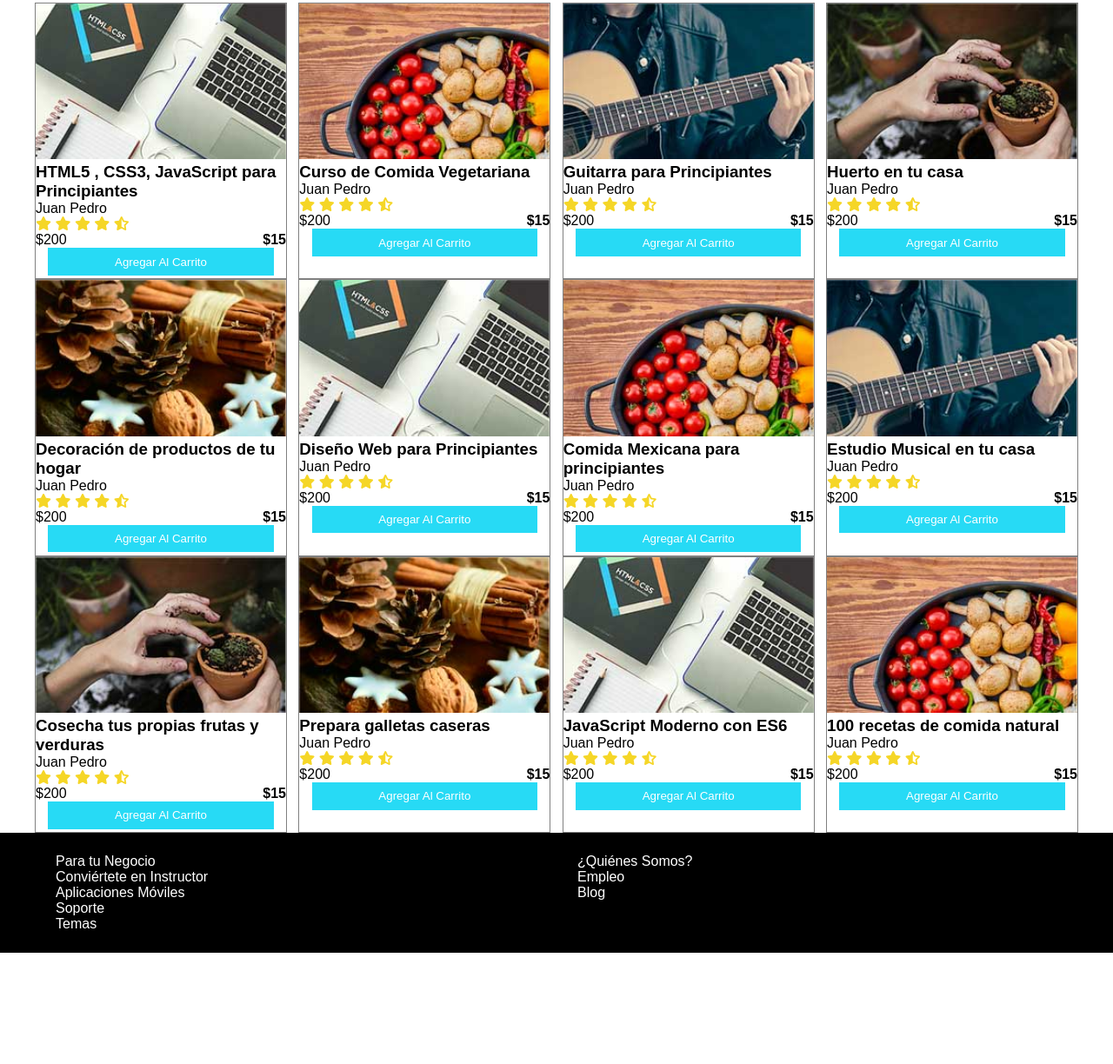
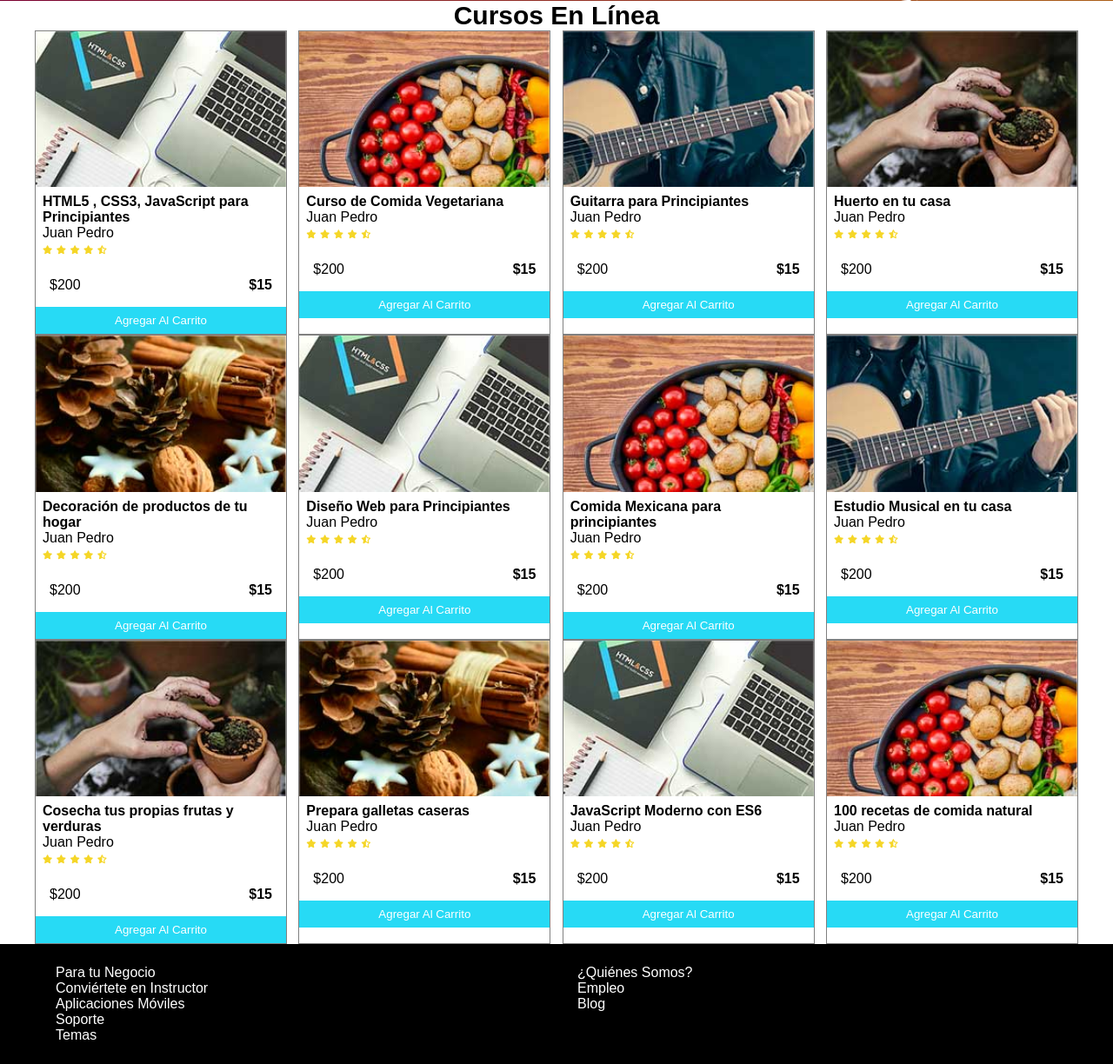
Before and after one commit to HerrecuDev/Tarea05_Flexbox-Sass, a plain HTML site: page index.html in a window 1280 px wide. Shown: the part 562-1786 px from the top of the page at 87% size. Before the commit the page ends 1658 px from the top, so only its background shows below. Drawn offline with Linux system fonts and the light colour scheme.

Commit message:
casi terminada

```diff
--- a/index.html
+++ b/index.html
@@ -18,24 +18,18 @@
 
                 <i class="fa-solid fa-cart-shopping">
                     <div class="submenu">
+                        <ul id="contenidoSubmenu">
 
-                        <div id="contenidoSubmenu">
-                            <p><strong>Imagen:</strong></p>
-                            <img src="/img/curso1.jpg" alt="imagenSubmenu">
+                            <li>Imagen <img src="/img/curso1.jpg" alt=""></li>
+                            <li>Nombre <p>CSS Grid y Flexbox Construye + 10 Proyectos</p></li>
+                            <li>Precio <p>$15</p></li>
 
-                            <p><strong>Nombre:</strong></p>
-                            <p>CSS Grid y Flexbox Contruye * 10 Poyectos</p>
-
-                            <p><strong>Precio:</strong></p>
-                            <p>$15</p>
-                        </div>
+                        </ul>
 
 
                     <button>Vaciar carrito</button>
 
                     </div>
-
-
                 </i>
 
         </header>
@@ -116,6 +110,8 @@
                     <article>
                         <img src="./img/curso1.jpg" alt="">
 
+                        <div class="textoArticulos">
+
                             <h3 class="titulo">HTML5 , CSS3, JavaScript para Principiantes</h3>
 
                             <p class="autor">Juan Pedro</p>
@@ -126,18 +122,20 @@
                             <i class="fa-solid fa-star"></i>
                             <i class="fa-solid fa-star-half-stroke"></i>
 
+                        </div>
+
                         <div class="precios">
                             <p>$200</p>
                             <p> <Strong>$15</Strong></p>
                         </div>
-
-
 
                         <button>Agregar Al Carrito</button>
                     </article>
 
                     <article>
                         <img src="./img/curso2.jpg" alt="">
+
+                        <div class="textoArticulos">
 
                             <h3 class="titulo">Curso de Comida Vegetariana</h3>
 
@@ -148,6 +146,10 @@
                             <i class="fa-solid fa-star"></i>
                             <i class="fa-solid fa-star"></i>
                             <i class="fa-solid fa-star-half-stroke"></i>
+
+
+                        </div>
+
 
                         <div class="precios">
                             <p>$200</p>
@@ -160,6 +162,8 @@
                     <article>
                         <img src="./img/curso3.jpg" alt="">
 
+                        <div class="textoArticulos">
+
                             <h3 class="titulo">Guitarra para Principiantes</h3>
 
                             <p class="autor">Juan Pedro</p>
@@ -169,6 +173,9 @@
                             <i class="fa-solid fa-star"></i>
                             <i class="fa-solid fa-star"></i>
                             <i class="fa-solid fa-star-half-stroke"></i>
+
+
+                        </div>
 
                         <div class="precios">
                             <p>$200</p>
@@ -181,6 +188,8 @@
                     <article>
                         <img src="./img/curso4.jpg" alt="">
 
+                        <div class="textoArticulos">
+
                             <h3 class="titulo">Huerto en tu casa</h3>
 
                             <p class="autor">Juan Pedro</p>
@@ -189,6 +198,8 @@
                             <i class="fa-solid fa-star"></i>
                             <i class="fa-solid fa-star"></i>
                             <i class="fa-solid fa-star-half-stroke"></i>
+
+                        </div>
 
                         <div class="precios">
                             <p>$200</p>
@@ -200,6 +211,7 @@
 
                     <article>
                         <img src="./img/curso5.jpg" alt="">
+                        <div class="textoArticulos">
 
                             <h3 class="titulo">Decoración de productos de tu hogar</h3>
 
@@ -209,6 +221,9 @@
                             <i class="fa-solid fa-star"></i>
                             <i class="fa-solid fa-star"></i>
                             <i class="fa-solid fa-star-half-stroke"></i>
+
+                        </div>
+
 
                         <div class="precios">
                             <p>$200</p>
@@ -222,6 +237,8 @@
                     <article>
                         <img src="./img/curso1.jpg" alt="">
 
+                        <div class="textoArticulos">
+
                             <h3 class="titulo">Diseño Web para Principiantes</h3>
 
                             <p class="autor">Juan Pedro</p>
@@ -231,6 +248,129 @@
                             <i class="fa-solid fa-star"></i>
                             <i class="fa-solid fa-star"></i>
                             <i class="fa-solid fa-star-half-stroke"></i>
+
+                        </div>
+
+
+                        <div class="precios">
+                            <p>$200</p>
+                            <p> <Strong>$15</Strong></p>
+                        </div>
+
+                        <button>Agregar Al Carrito</button>
+                    </article>
+
+                    <article>
+                        <img src="./img/curso2.jpg" alt="">
+                        <div class="textoArticulos">
+                            <h3 class="titulo">Comida Mexicana para principiantes</h3>
+
+                            <p class="autor">Juan Pedro</p>
+
+                            <i class="fa-solid fa-star"></i>
+                            <i class="fa-solid fa-star"></i>
+                            <i class="fa-solid fa-star"></i>
+                            <i class="fa-solid fa-star"></i>
+                            <i class="fa-solid fa-star-half-stroke"></i>
+
+                        </div>
+                        <div class="precios">
+                            <p>$200</p>
+                            <p> <Strong>$15</Strong></p>
+                        </div>
+
+                        <button>Agregar Al Carrito</button>
+                    </article>
+
+                    <article>
+                        <img src="./img/curso3.jpg" alt="">
+
+                        <div class="textoArticulos">
+
+                            <h3 class="titulo">Estudio Musical en tu casa</h3>
+
+                            <p class="autor">Juan Pedro</p>
+
+                            <i class="fa-solid fa-star"></i>
+                            <i class="fa-solid fa-star"></i>
+                            <i class="fa-solid fa-star"></i>
+                            <i class="fa-solid fa-star"></i>
+                            <i class="fa-solid fa-star-half-stroke"></i>
+
+                        </div>
+                        <div class="precios">
+                            <p>$200</p>
+                            <p> <Strong>$15</Strong></p>
+                        </div>
+
+                        <button>Agregar Al Carrito</button>
+                    </article>
+
+                    <article>
+                        <img src="./img/curso4.jpg" alt="">
+                        <div class="textoArticulos">
+
+                            <h3 class="titulo">Cosecha tus propias frutas y verduras</h3>
+
+                            <p class="autor">Juan Pedro</p>
+
+                            <i class="fa-solid fa-star"></i>
+                            <i class="fa-solid fa-star"></i>
+                            <i class="fa-solid fa-star"></i>
+                            <i class="fa-solid fa-star"></i>
+                            <i class="fa-solid fa-star-half-stroke"></i>
+
+                        </div>
+
+                        <div class="precios">
+                            <p>$200</p>
+                            <p> <Strong>$15</Strong></p>
+                        </div>
+                        <button>Agregar Al Carrito</button>
+
+                    </article>
+                    <article>
+
+                        <img src="./img/curso5.jpg" alt="">
+
+                        <div class="textoArticulos">
+
+                            <h3 class="titulo">Prepara galletas caseras</h3>
+
+                            <p class="autor">Juan Pedro</p>
+
+                            <i class="fa-solid fa-star"></i>
+                            <i class="fa-solid fa-star"></i>
+                            <i class="fa-solid fa-star"></i>
+                            <i class="fa-solid fa-star"></i>
+                            <i class="fa-solid fa-star-half-stroke"></i>
+
+                        </div>
+
+                        <div class="precios">
+                            <p>$200</p>
+                            <p> <Strong>$15</Strong></p>
+                        </div>
+
+                        <button>Agregar Al Carrito</button>
+                    </article>
+
+                    <article>
+                        <img src="./img/curso1.jpg" alt="">
+
+                        <div class="textoArticulos">
+
+                            <h3 class="titulo">JavaScript Moderno con ES6</h3>
+
+                            <p class="autor">Juan Pedro</p>
+
+                            <i class="fa-solid fa-star"></i>
+                            <i class="fa-solid fa-star"></i>
+                            <i class="fa-solid fa-star"></i>
+                            <i class="fa-solid fa-star"></i>
+                            <i class="fa-solid fa-star-half-stroke"></i>
+
+                        </div>
 
                         <div class="precios">
                             <p>$200</p>
@@ -243,109 +383,7 @@
                     <article>
                         <img src="./img/curso2.jpg" alt="">
 
-                        <h3 class="titulo">Comida Mexicana para principiantes</h3>
-
-                        <p class="autor">Juan Pedro</p>
-
-                        <i class="fa-solid fa-star"></i>
-                        <i class="fa-solid fa-star"></i>
-                        <i class="fa-solid fa-star"></i>
-                        <i class="fa-solid fa-star"></i>
-                        <i class="fa-solid fa-star-half-stroke"></i>
-
-                        <div class="precios">
-                            <p>$200</p>
-                            <p> <Strong>$15</Strong></p>
-                        </div>
-
-                        <button>Agregar Al Carrito</button>
-                    </article>
-
-                    <article>
-                        <img src="./img/curso3.jpg" alt="">
-
-                        <h3 class="titulo">Estudio Musical en tu casa</h3>
-
-                        <p class="autor">Juan Pedro</p>
-
-                        <i class="fa-solid fa-star"></i>
-                        <i class="fa-solid fa-star"></i>
-                        <i class="fa-solid fa-star"></i>
-                        <i class="fa-solid fa-star"></i>
-                        <i class="fa-solid fa-star-half-stroke"></i>
-
-                        <div class="precios">
-                            <p>$200</p>
-                            <p> <Strong>$15</Strong></p>
-                        </div>
-
-                        <button>Agregar Al Carrito</button>
-                    </article>
-
-                    <article>
-                        <img src="./img/curso4.jpg" alt="">
-
-                        <h3 class="titulo">Cosecha tus propias frutas y verduras</h3>
-
-                        <p class="autor">Juan Pedro</p>
-
-                        <i class="fa-solid fa-star"></i>
-                        <i class="fa-solid fa-star"></i>
-                        <i class="fa-solid fa-star"></i>
-                        <i class="fa-solid fa-star"></i>
-                        <i class="fa-solid fa-star-half-stroke"></i>
-
-                        <div class="precios">
-                            <p>$200</p>
-                            <p> <Strong>$15</Strong></p>
-                        </div>
-                        <button>Agregar Al Carrito</button>
-
-                    </article>
-                    <article>
-                        <img src="./img/curso5.jpg" alt="">
-
-                        <h3 class="titulo">Prepara galletas caseras</h3>
-
-                        <p class="autor">Juan Pedro</p>
-
-                        <i class="fa-solid fa-star"></i>
-                        <i class="fa-solid fa-star"></i>
-                        <i class="fa-solid fa-star"></i>
-                        <i class="fa-solid fa-star"></i>
-                        <i class="fa-solid fa-star-half-stroke"></i>
-
-                        <div class="precios">
-                            <p>$200</p>
-                            <p> <Strong>$15</Strong></p>
-                        </div>
-
-                        <button>Agregar Al Carrito</button>
-                    </article>
-
-                    <article>
-                        <img src="./img/curso1.jpg" alt="">
-
-                        <h3 class="titulo">JavaScript Moderno con ES6</h3>
-
-                        <p class="autor">Juan Pedro</p>
-
-                        <i class="fa-solid fa-star"></i>
-                        <i class="fa-solid fa-star"></i>
-                        <i class="fa-solid fa-star"></i>
-                        <i class="fa-solid fa-star"></i>
-                        <i class="fa-solid fa-star-half-stroke"></i>
-
-                        <div class="precios">
-                            <p>$200</p>
-                            <p> <Strong>$15</Strong></p>
-                        </div>
-
-                        <button>Agregar Al Carrito</button>
-                    </article>
-
-                    <article>
-                        <img src="./img/curso2.jpg" alt="">
+                        <div class="textoArticulos">
 
                             <h3 class="titulo">100 recetas de comida natural</h3>
 
@@ -357,6 +395,7 @@
                             <i class="fa-solid fa-star"></i>
                             <i class="fa-solid fa-star-half-stroke"></i>
 
+                        </div>
                         <div class="precios">
                             <p>$200</p>
                             <p> <Strong>$15</Strong></p>
@@ -364,9 +403,6 @@
 
                         <button>Agregar Al Carrito</button>
                     </article>
-
-
-
 
             </div>
 
--- a/scss/_mixin.scss
+++ b/scss/_mixin.scss
@@ -1,4 +1,12 @@
 //Formatos Disponibles
+
+@mixin movil{
+
+    @media (min-width:$formatoMovil) {
+        @content;
+    }
+
+}
 @mixin tablet{
 
     @media (min-width:$formatoTablet) {
@@ -22,83 +30,8 @@
 /*ZONA DEL HEADER*/
 @mixin imagenFondoBuscador{
 
-
     background-image:$backgroundBuscador;
     background-size:cover ;
     background-position:center;
     height: 400px;
 }
-
-
-//Genero un mixing para realizar el responsive del submenu :
-@mixin configuracionCarrito{
-
-    font-size: 25px;
-    position: relative;
-    display: block;
-
-}
-@mixin posicionamientoSubmenu{
-
-    display: none;
-    position: absolute;
-    right: 0;
-    background-color: white;
-
-
-
-}
-@mixin configuracionButtonCarrito{
-
-
-    display: block;
-    margin: 0 auto;
-    color: $color_Blanco_Texto;
-    background-color:#7b0030;
-    border: none;
-    width: 90%;
-    height: 10%;
-
-    margin-bottom: 10px;
-
-
-
-
-}
-
-
-
-
-/*ZONA DE LOS CURSOS EN LINEA*/
-
-
-@mixin formatoButtonArticulos{
-
-   //Diseño
-    color: $color_Blanco_Texto;
-    background-color:$colorButton;
-    border: none;
-
-    //Posicionamiento Centrado --Tambien se puede con flexBox.
-    display: block;
-    margin: 0 auto;
-    width: 90%;
-    height: 10%;
-    margin-bottom: 20px;
-
-
-
-
-}
-
-
-
-/*ZONA DEL FOOTER*/
-
-@mixin formatoUlFooter{
-
-    list-style: none;
-    padding: 2%;
-    width: 100%;
-
-}
--- a/scss/_variables.scss
+++ b/scss/_variables.scss
@@ -11,7 +11,7 @@ $color_degradado:linear-gradient(to right, #7b0030, #a34f00e7);
 $font-main: 'Arial', sans-serif;
 
 //Formatos de la pagina
-
+$formatoMovil:280px;
 $formatoTablet:480px;
 $formatoWeb: 768px;
 
--- a/scss/style.scss
+++ b/scss/style.scss
@@ -25,39 +25,47 @@ header{
     flex-direction: row;
     justify-content: space-between;
     align-items: center;
+    padding: 1rem;
 
 
     //Aqui generamos el submenu del carrito
 
     i{
-        @include configuracionCarrito();
+        //Diseño del icono del carrito del header para aplicar el hoover
+        font-size: 25px;
+        position: relative;
+        display: block;
 
             .submenu{
-
-                @include posicionamientoSubmenu();
-
+                //Aplicamos el none para que no aparezca hasta que pasemos el raton
+                display: none;
+                //Se permite aplicar padding para darle un ancho alrededor del cuadro del submenu
+                padding: 1rem;
 
 
                 #contenidoSubmenu{
                     display: flex;
-                    flex-direction: column;
 
+                    list-style: none;
 
-
-
-                    img{
-                        width: 40%;
-
+                   li{
+                    font-size: 15px;
+                    margin: 1rem;
                    }
 
                     p{
                         font-size: 15px;
+                        align-self: center;
+                        margin: 1rem;
                     }
                 }
 
                 button{
 
-                    @include configuracionButtonCarrito();
+                    color: $color_Blanco_Texto;
+                    background-color:#7b0030;
+                    border: none;
+                    padding: 1rem;
 
                 }
 
@@ -65,7 +73,11 @@ header{
 
             //Lo dejamos en block para que cuando pasemos por encima aparezca:
                 &:hover .submenu{
-                    display: block;
+                    display: flex;
+                    flex-direction: column;
+                    position: absolute;
+                    right: 0;
+                    background-color: white;
                                 }
 
     }
@@ -89,8 +101,6 @@ header{
 
          //Cuando sea movil o tablet el contenido se centra
             flex-direction: column;
-            justify-content: center;
-
 
 
         @include web{
@@ -113,14 +123,13 @@ header{
        .lupa{
 
             background: white;
-            width: 45%;
 
 
             display: flex;
             flex-direction: row;
-            justify-content: space-around;
+            justify-content: flex-start;
             align-items: center;
-
+            background-color: black;
 
 
                 input{
@@ -162,7 +171,7 @@ header{
 
                     p{
                         text-align: center;
-
+                        color: $color_Blanco_Texto;
                     }
 
 
@@ -192,11 +201,21 @@ header{
             flex-wrap: wrap;
 
                 article{
+                    //Aplico etiquetas de padre en flexbox
+                    display: flex;
+                    flex-direction: column;
+
+
+                    //Le aplico padding para darle un espacio alrededor de cada articulo
 
                     //le aplico un borde a cada articulo
                     border: gray solid 1px;
+
+
                     //Movil
                     flex-basis: $distribucionMovil;
+
+
                     //Tablet
                     @include tablet{
 
@@ -214,22 +233,44 @@ header{
                     img{
                         width: 100%;
                     }
+
+                    .textoArticulos{
+
+                        padding: 0.5rem;
+
+                        h3{
+                            font-size: 16px;
+
+                        }
+                        //Diseño iconos
                             i{
                                 color: $colorEstrellas;
 
+                                @include movil{
+                                    font-size: 10px;
                                 }
+
+                            }
+                    }
+
                 //Para poder colocar el precio y el precio en oferta uno al lado del otro
                 .precios{
                     display: flex;
                     flex-direction: row;
                     justify-content: space-between;
+                    padding: 1rem;
+
 
 
                 }
 
                     button{
 
-                    @include formatoButtonArticulos();
+                        //Diseño
+                        color: $color_Blanco_Texto;
+                        background-color:$colorButton;
+                        border: none;
+                        padding: 0.5rem;
 
                     }
 
@@ -245,15 +286,9 @@ footer{
 
     background-color: $backgroundFooter;
 
-    //Le aplico propiedades de PAdre
-
-
-
     .container{
 
        display: flex;
-
-
 
         ul{
             list-style: none;
@@ -264,17 +299,12 @@ footer{
                 width: 50%;
             }
 
-
-
         }
 
         ul li{
             color: $color_Blanco_Texto;
         }
 
-
-
-
     }
 
 
```
Also changed, not shown: css/style.css. Lines whose indentation alone changed are shown as unchanged.
